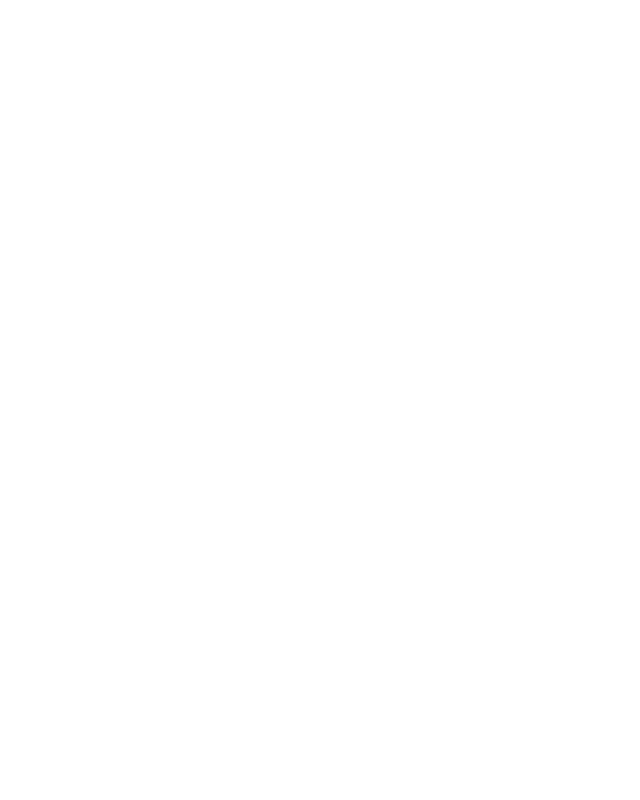
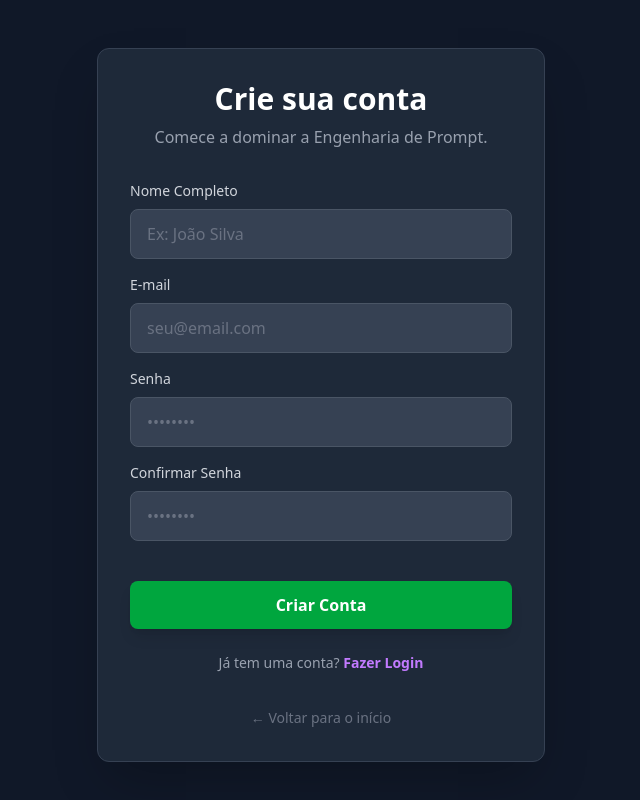
Before and after one commit to PromptMaster-1TDSPX-2025/Front, a React (Vite) app: page /cadastro in a window 1280 px wide. Before the commit this address had no page. Shown: the top 800 px of the page, without its empty margins (319-959 px from the left). Built offline with nearby package versions, Linux system fonts and the light colour scheme.

Commit message:
feat: criando as paginas de cadastro e de login

```diff
--- a/src/App.tsx
+++ b/src/App.tsx
@@ -7,6 +7,8 @@
 import { Sobre } from './pages/sobre-nos';
 import { Atividade } from './components/Atividade';
 import { Exercicios } from './pages/Exercicios';
+import { Cadastro } from './pages/Cadastro';
+import { Login } from './pages/Login';
 
 function App() {
   return (
@@ -20,9 +22,9 @@
         <Route path="sobre" element={<Sobre />} />
         <Route path="exercicios/:missaoId" element={<Exercicios />} />
         <Route path="atividade/:missaoId" element={<Atividade />} />
-
-
       </Route>
+      <Route path="/login" element={<Login />} />
+      <Route path="/cadastro" element={<Cadastro />} />
     </Routes>
   );
 }
--- a/src/components/Header.tsx
+++ b/src/components/Header.tsx
@@ -2,26 +2,60 @@
 
 export function Header() {
   const location = useLocation();
+  const isDashboard = location.pathname === '/dashboard';
 
+  const userData = {
+    level: 2,
+    currentXP: 10,
+    maxXP: 100,
+    initial: "G"
+  };
+
+  const xpPercentage = (userData.currentXP / userData.maxXP) * 100;
+
+  // Estilização ORIGINAL dos links (com hover:bg-gray-700)
   const getLinkClass = (path: string) =>
     `font-semibold p-2 rounded-md transition-colors cursor-pointer ${
-      location.pathname === path ? 'text-white bg-green-500' : 'text-gray-300 hover:text-white hover:bg-gray-700'
+      location.pathname === path
+        ? 'text-white bg-green-500'
+        : 'text-gray-300 hover:text-white hover:bg-gray-700'
     }`;
 
   return (
+    // Estilização ORIGINAL do container (bg-gray-800, py-4, border-gray-700)
     <header className="flex justify-between items-center px-8 py-4 bg-gray-800 border-b border-gray-700">
 
       <Link to="/" className="text-2xl font-bold text-white hover:opacity-80 transition-opacity">
         <span className="text-green-500">Prompt</span>Master
       </Link>
 
-      <nav className="flex gap-4">
+      <nav className="hidden md:flex gap-4 items-center">
         <Link to="/" className={getLinkClass('/')}>Início</Link>
         <Link to="/integrantes" className={getLinkClass('/integrantes')}>Integrantes</Link>
         <Link to="/sobre" className={getLinkClass('/sobre')}>Sobre</Link>
         <Link to="/faq" className={getLinkClass('/faq')}>FAQ</Link>
       </nav>
 
+      {isDashboard ? (
+        // MODO DASHBOARD (XP + PERFIL - Estilo Original)
+        <div className="flex items-center gap-4 text-gray-300">
+          <span className="text-sm font-medium">Nível {userData.level}</span>
+
+          <div className="w-24 h-2 bg-gray-700 rounded-full overflow-hidden">
+            <div
+              className="h-full bg-green-500 transition-all duration-1000"
+              style={{ width: `${xpPercentage}%` }}
+            />
+          </div>
+
+          <span className="text-sm font-medium">{userData.currentXP}/{userData.maxXP} XP</span>
+
+          <div className="w-9 h-9 rounded-full bg-purple-700 flex items-center justify-center font-semibold text-white cursor-pointer">
+            {userData.initial}
+          </div>
+        </div>
+      ) : (
+        // MODO VISITANTE (BOTÕES)
         <div className="flex items-center gap-4">
           <Link
             to="/login"
@@ -37,7 +71,7 @@
             Cadastre-se
           </Link>
         </div>
-
+      )}
     </header>
   );
 }
--- a/src/components/footer.tsx
+++ b/src/components/footer.tsx
@@ -20,7 +20,7 @@
             <h3 className="text-lg font-semibold mb-4 text-gray-200">Produto</h3>
             <ul className="space-y-2 text-gray-400">
               <li>
-                <Link to="/dashboard" className="hover:text-green-400 transition-colors">Dashboard</Link>
+                <Link to="/login" className="hover:text-green-400 transition-colors">Dashboard</Link>
               </li>
               <li>
                 <Link to="/missoes" className="hover:text-green-400 transition-colors">Missões</Link>
--- /dev/null
+++ b/src/components/form-input.tsx
@@ -0,0 +1,17 @@
+interface FormInputProps extends React.InputHTMLAttributes<HTMLInputElement> {
+  label: string;
+}
+
+export function FormInput({ label, ...props }: FormInputProps) {
+  return (
+    <div className="mb-4">
+      <label className="block text-sm font-medium text-gray-300 mb-2">
+        {label}
+      </label>
+      <input
+        className="w-full px-4 py-3 bg-gray-700 text-white rounded-lg border border-gray-600 focus:border-purple-500 focus:ring-2 focus:ring-purple-500 outline-none transition-all placeholder-gray-500"
+        {...props}
+      />
+    </div>
+  );
+}
--- /dev/null
+++ b/src/pages/Cadastro.tsx
@@ -0,0 +1,106 @@
+import React, { useState } from 'react';
+import { Link, useNavigate } from 'react-router-dom';
+import { FormInput } from '../components/form-input';
+import type { Cadastro} from '../types/autenticacao';
+
+export function Cadastro() {
+  const navigate = useNavigate();
+  const [formData, setFormData] = useState<Cadastro>({
+    name: '',
+    email: '',
+    password: '',
+    confirmPassword: ''
+  });
+
+  const handleChange = (e: React.ChangeEvent<HTMLInputElement>) => {
+    setFormData({ ...formData, [e.target.name]: e.target.value });
+  };
+
+  const handleSubmit = (e: React.FormEvent) => {
+    e.preventDefault();
+
+    if (formData.password !== formData.confirmPassword) {
+      alert("As senhas não coincidem!");
+      return;
+    }
+
+    console.log(formData);
+    alert("Conta criada com sucesso! Faça login para continuar.");
+    navigate('/login');
+  };
+
+  return (
+    <div className="min-h-screen bg-gray-900 flex items-center justify-center px-4 py-12">
+      <div className="max-w-md w-full bg-gray-800 rounded-xl shadow-2xl p-8 border border-gray-700">
+
+        <div className="text-center mb-8">
+          <h2 className="text-3xl font-bold text-white mb-2">Crie sua conta</h2>
+          <p className="text-gray-400">Comece a dominar a Engenharia de Prompt.</p>
+        </div>
+
+        <form onSubmit={handleSubmit} className="space-y-2">
+
+          <FormInput
+            label="Nome Completo"
+            name="name"
+            type="text"
+            placeholder="Ex: João Silva"
+            value={formData.name}
+            onChange={handleChange}
+            required
+          />
+
+          <FormInput
+            label="E-mail"
+            name="email"
+            type="email"
+            placeholder="seu@email.com"
+            value={formData.email}
+            onChange={handleChange}
+            required
+          />
+
+          <FormInput
+            label="Senha"
+            name="password"
+            type="password"
+            placeholder="••••••••"
+            value={formData.password}
+            onChange={handleChange}
+            required
+          />
+
+          <FormInput
+            label="Confirmar Senha"
+            name="confirmPassword"
+            type="password"
+            placeholder="••••••••"
+            value={formData.confirmPassword}
+            onChange={handleChange}
+            required
+          />
+
+          <button
+            type="submit"
+            className="w-full py-3 bg-green-600 hover:bg-green-700 text-white font-bold rounded-lg transition-colors shadow-lg mt-6"
+          >
+            Criar Conta
+          </button>
+        </form>
+
+        <div className="mt-6 text-center text-gray-400 text-sm">
+          Já tem uma conta?{' '}
+          <Link to="/login" className="text-purple-400 hover:text-purple-300 font-semibold">
+            Fazer Login
+          </Link>
+        </div>
+
+        <div className="mt-8 text-center">
+          <Link to="/" className="text-gray-500 hover:text-white text-sm">
+            ← Voltar para o início
+          </Link>
+        </div>
+      </div>
+    </div>
+  );
+}
--- /dev/null
+++ b/src/pages/Login.tsx
@@ -0,0 +1,82 @@
+import React, { useState } from 'react';
+import { Link, useNavigate } from 'react-router-dom';
+import { FormInput } from '../components/form-input';
+import type { Login } from '../types/autenticacao';
+
+export function Login() {
+  const navigate = useNavigate();
+  const [formData, setFormData] = useState<Login>({
+    email: '',
+    password: ''
+  });
+
+  const handleChange = (e: React.ChangeEvent<HTMLInputElement>) => {
+    setFormData({ ...formData, [e.target.name]: e.target.value });
+  };
+
+  const handleSubmit = (e: React.FormEvent) => {
+    e.preventDefault();
+    console.log(formData);
+    navigate('/dashboard');
+  };
+
+  return (
+    <div className="min-h-screen bg-gray-900 flex items-center justify-center px-4">
+      <div className="max-w-md w-full bg-gray-800 rounded-xl shadow-2xl p-8 border border-gray-700">
+
+        <div className="text-center mb-8">
+          <h2 className="text-3xl font-bold text-white mb-2">Bem-vindo!</h2>
+          <p className="text-gray-400">Entre para continuar.</p>
+        </div>
+
+        <form onSubmit={handleSubmit} className="space-y-2">
+          <FormInput
+            label="E-mail"
+            name="email"
+            type="email"
+            placeholder="seu@email.com"
+            value={formData.email}
+            onChange={handleChange}
+            required
+          />
+
+          <FormInput
+            label="Senha"
+            name="password"
+            type="password"
+            placeholder="••••••••"
+            value={formData.password}
+            onChange={handleChange}
+            required
+          />
+
+          <div className="flex justify-end mb-6">
+            <a href="#" className="text-sm text-purple-400 hover:text-purple-300">
+              Esqueceu a senha?
+            </a>
+          </div>
+
+          <button
+            type="submit"
+            className="w-full py-3 bg-purple-600 hover:bg-purple-700 text-white font-bold rounded-lg transition-colors shadow-lg mt-6"
+          >
+            Entrar
+          </button>
+        </form>
+
+        <div className="mt-6 text-center text-gray-400 text-sm">
+          Não tem uma conta?{' '}
+          <Link to="/cadastro" className="text-green-500 hover:text-green-400 font-semibold">
+            Crie agora
+          </Link>
+        </div>
+
+        <div className="mt-8 text-center">
+          <Link to="/" className="text-gray-500 hover:text-white text-sm">
+            ← Voltar para o início
+          </Link>
+        </div>
+      </div>
+    </div>
+  );
+}
--- /dev/null
+++ b/src/types/autenticacao.ts
@@ -0,0 +1,13 @@
+// src/types/auth.ts
+
+export interface Login {
+  email: string;
+  password: string;
+}
+
+export interface Cadastro {
+  name: string;
+  email: string;
+  password: string;
+  confirmPassword: string;
+}
```
Lines whose indentation alone changed are shown as unchanged.
